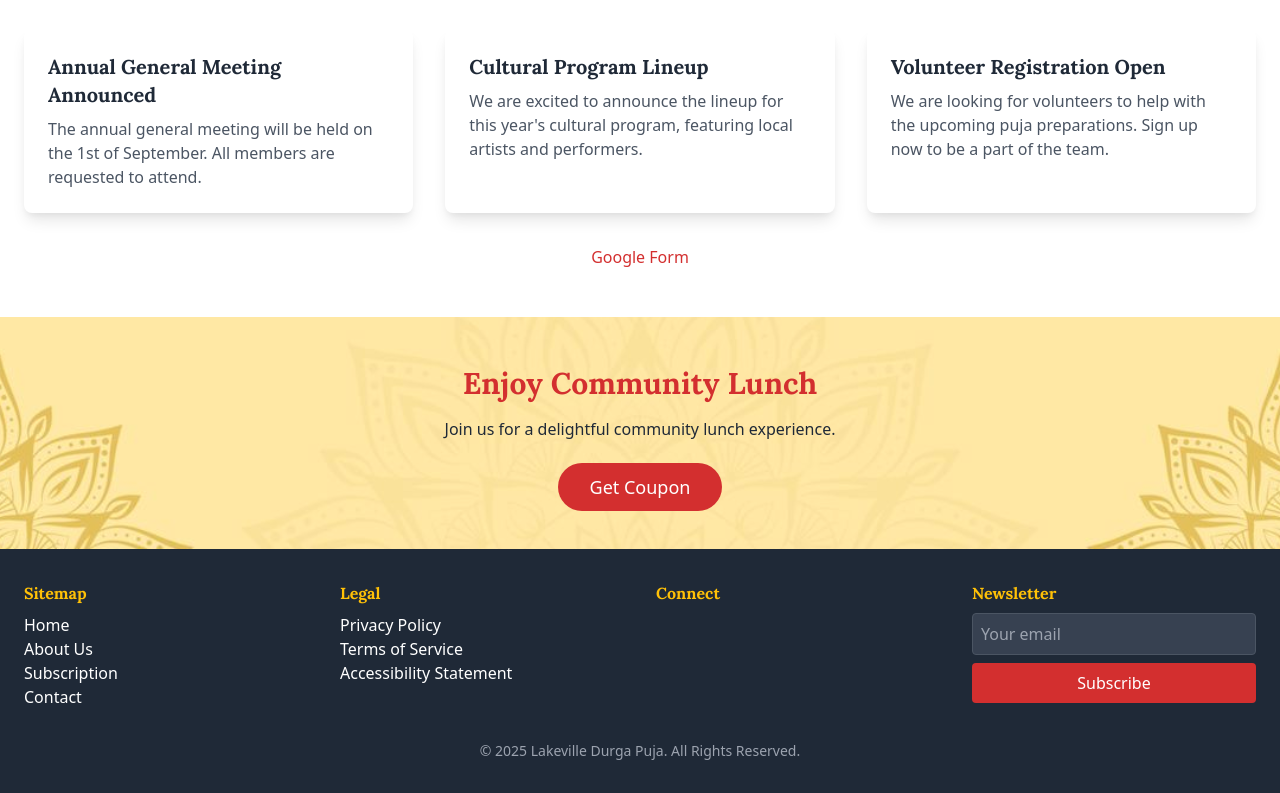
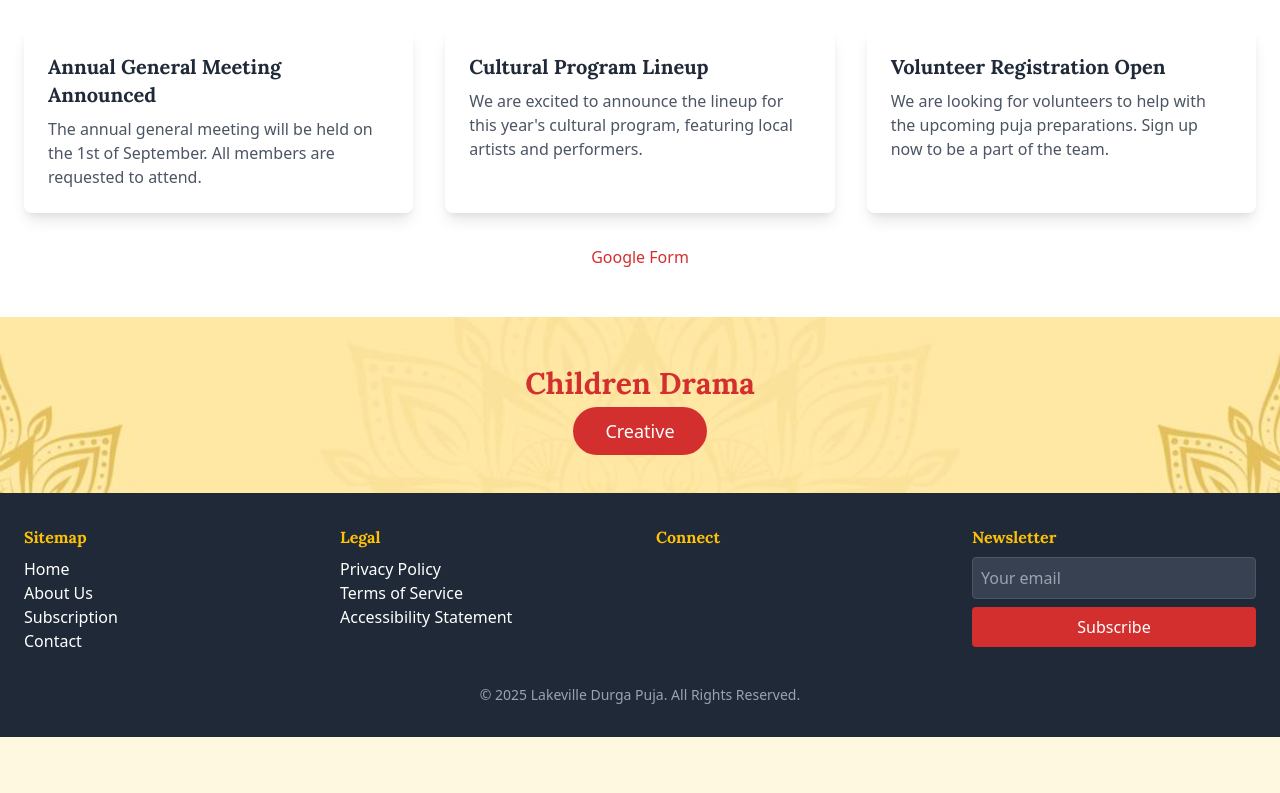
Before and after one commit to suparna2809/siddha-durga-puja, a plain HTML site: page cultural-events.html in a window 1280 px wide. Shown: the part 565-1358 px from the top of the page. After the commit the page ends 1302 px from the top, so only its background shows below. Drawn offline with nearby package versions, Linux system fonts and the light colour scheme.

Commit message:
test case

```diff
--- a/cultural-events.html
+++ b/cultural-events.html
@@ -100,10 +100,9 @@
 
         <!-- Call to Action -->
         <section class="container mx-auto px-6 py-12 text-center">
-            <h2 class="text-3xl font-bold mb-4 text-brand">Enjoy Community Lunch</h2>
-            <p class="mb-8">Join us for a delightful community lunch experience.</p>
-            <a href="subscription.html"
-                class="bg-brand text-white px-8 py-3 rounded-full hover:bg-brand-dark text-lg">Get Coupon</a>
+            <h2 class="text-3xl font-bold mb-4 text-brand">Children Drama</h2>
+            <a href="children-drama.html"
+                class="bg-brand text-white px-8 py-3 rounded-full hover:bg-brand-dark text-lg">Creative</a>
         </section>
     </main>
 
```
Also changed, not shown: index.html (+0 -3 lines), assets/images/children-drama.jpg (added).
